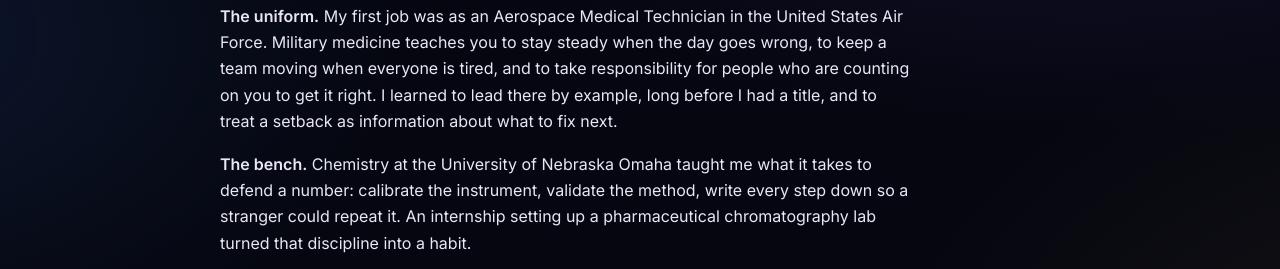
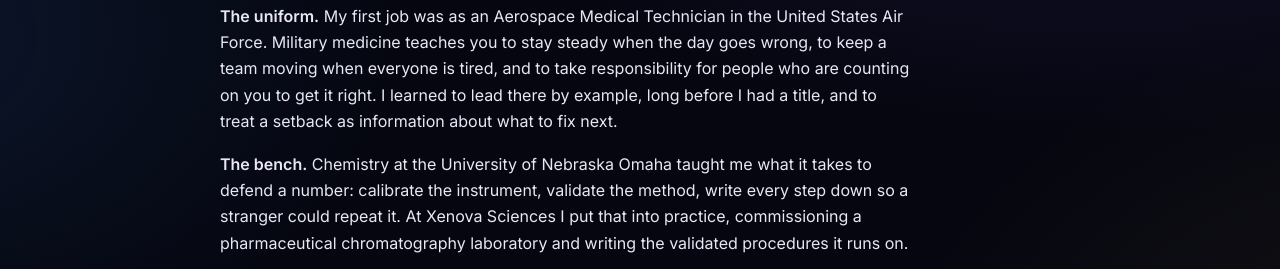
Before and after one commit to jessicafabianiak/jessicafabianiak.github.io, a plain HTML site: page index.html in a window 1280 px wide. Shown: the part 1004-1273 px from the top of the page. Drawn offline with nearby package versions, Linux system fonts and the light colour scheme.

Commit message:
Make the bench chapter concrete
Co-Authored-By: Claude Opus 5.5 <noreply@anthropic.com>
Claude-Session: https://claude.ai/code/session_01B1huEBmCZ51Zk9oQgT1goE

```diff
--- a/index.html
+++ b/index.html
@@ -227,7 +227,7 @@ figcaption{font-size:13px;color:var(--muted);margin-top:8px}
     <h2>About</h2>
     <p class="sub">Five chapters so far, each one asking a little more of the instruments.</p>
     <p><b>The uniform.</b> My first job was as an Aerospace Medical Technician in the United States Air Force. Military medicine teaches you to stay steady when the day goes wrong, to keep a team moving when everyone is tired, and to take responsibility for people who are counting on you to get it right. I learned to lead there by example, long before I had a title, and to treat a setback as information about what to fix next.</p>
-    <p><b>The bench.</b> Chemistry at the University of Nebraska Omaha taught me what it takes to defend a number: calibrate the instrument, validate the method, write every step down so a stranger could repeat it. An internship setting up a pharmaceutical chromatography lab turned that discipline into a habit.</p>
+    <p><b>The bench.</b> Chemistry at the University of Nebraska Omaha taught me what it takes to defend a number: calibrate the instrument, validate the method, write every step down so a stranger could repeat it. At Xenova Sciences I put that into practice, commissioning a pharmaceutical chromatography laboratory and writing the validated procedures it runs on.</p>
     <p><b>The wobble board.</b> In Dr. Mangalam's movement laboratory there was no room for error. Every recording had to be clean before it was analysed, and every analysis had to survive scrutiny before it was believed. I was held to the same standard as the PhD students and kept pace with them.</p>
     <p><b>The double slit.</b> As a teenager I read about quantum mechanics and could not stop thinking about it. It has filled my free time ever since, and eventually it became the source of my deepest questions about the universe.</p>
     <p><b>The next instrument.</b> That path brought me to Paris-Saclay to study nuclear engineering at INSTN, and it points toward a doctorate in nuclear and particle physics, where detectors are the senses we build for a world too small to see.</p>
```
